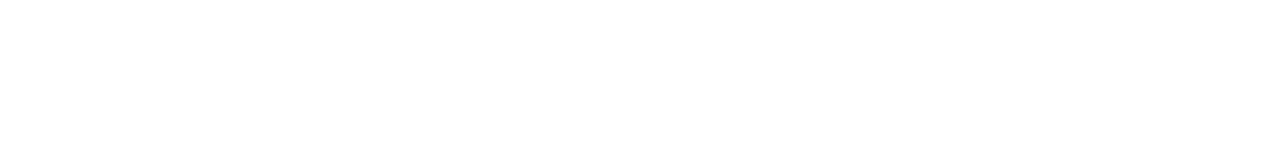
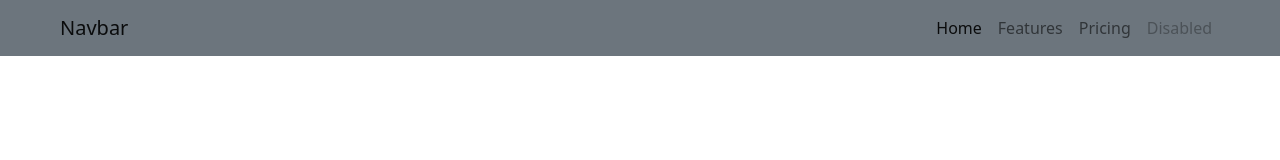
Before and after one commit to gigijeskai/u2-w2-d5-test-venerdi, a website: page index.html in a window 1280 px wide. Drawn offline with nearby package versions, Linux system fonts and the light colour scheme.

Commit message:
aggiunta navbar

```diff
--- a/index.html
+++ b/index.html
@@ -8,6 +8,31 @@
     <link rel="stylesheet" href="./assets/css/style.css" />
   </head>
   <body>
+    <nav class="navbar navbar-expand-md navbar-light bg-secondary">
+      <div class="container-fluid mx-5">
+        <a class="navbar-brand" href="#">Navbar</a>
+        <button class="navbar-toggler" type="button" data-bs-toggle="collapse" data-bs-target="#navbarNav" aria-controls="navbarNav" aria-expanded="false" aria-label="Toggle navigation">
+          <span class="navbar-toggler-icon"></span>
+        </button>
+        <div class="collapse navbar-collapse justify-content-end" id="navbarNav">
+          <ul class="navbar-nav">
+            <li class="nav-item">
+              <a class="nav-link active" aria-current="page" href="#">Home</a>
+            </li>
+            <li class="nav-item">
+              <a class="nav-link" href="#">Features</a>
+            </li>
+            <li class="nav-item">
+              <a class="nav-link" href="#">Pricing</a>
+            </li>
+            <li class="nav-item">
+              <a class="nav-link disabled" href="#" tabindex="-1" aria-disabled="true">Disabled</a>
+            </li>
+          </ul>
+        </div>
+      </div>
+    </nav>
+    <div class="container"></div>
     <script src="./node_modules/bootstrap/dist/js/bootstrap.bundle.min.js"></script>
   </body>
 </html>
```
Also changed, not shown: assets/scss/style.scss (+14 -0 lines), assets/scss/_functions.scss (added).
